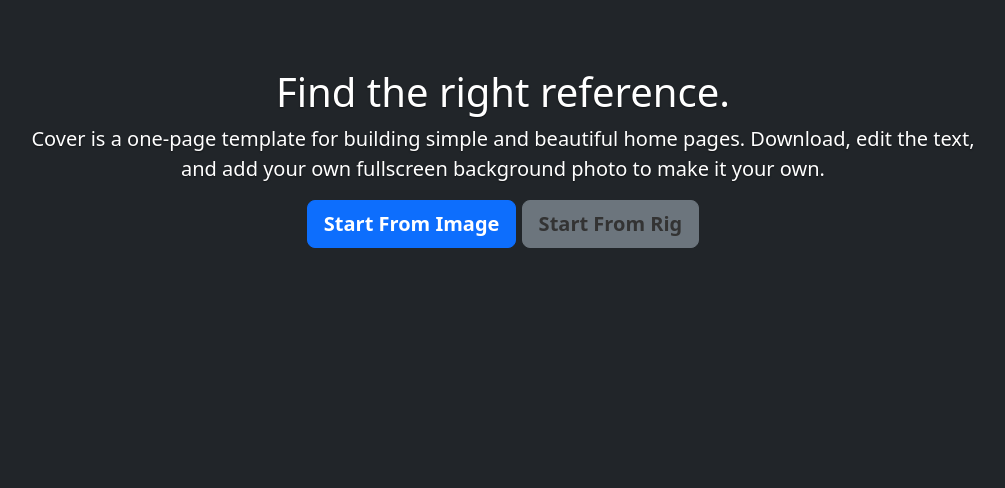
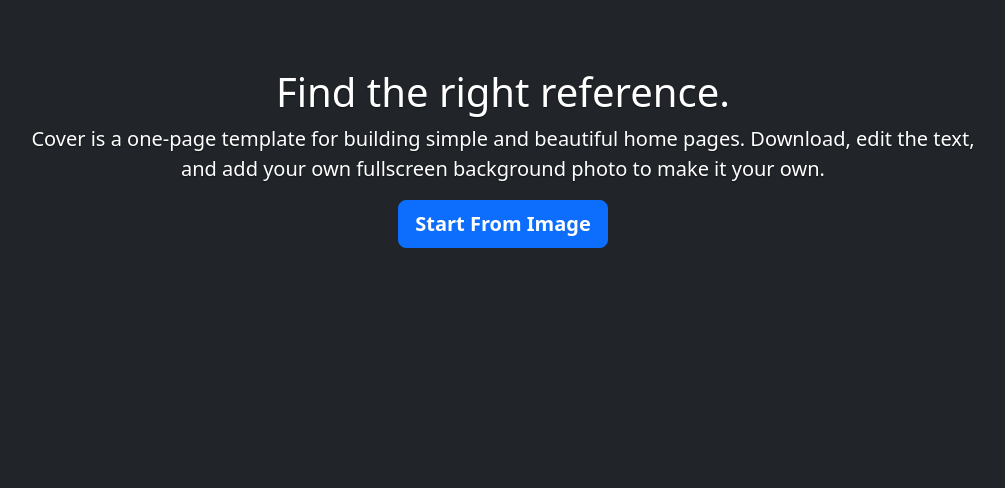
Before and after one commit to CHNSOC/Posify, a Django app: page / in a window 1280 px wide. Shown: the part 232-720 px from the top of the page, without its empty margins (137-1142 px from the left). Run offline with Django 4.2, Linux system fonts and the light colour scheme.

Commit message:
remove rig entrance

```diff
--- a/keypt_gen/templates/keypt_gen/index.html
+++ b/keypt_gen/templates/keypt_gen/index.html
@@ -83,7 +83,7 @@
         text, and add your own fullscreen background photo to make it your own.</p>
       <p class="lead">
         <button type="button" data-bs-toggle="modal" data-bs-target="#exampleModal" class="btn btn-lg btn-primary fw-bold border-primary bg-primary">Start From Image</button>
-        <a href="#" class="btn btn-lg btn-secondary fw-bold border-secondary bg-secondary">Start From Rig</a>
+        <!-- <a href="#" class="btn btn-lg btn-secondary fw-bold border-secondary bg-secondary">Start From Rig</a> -->
       </p>
     </main>
 
```
